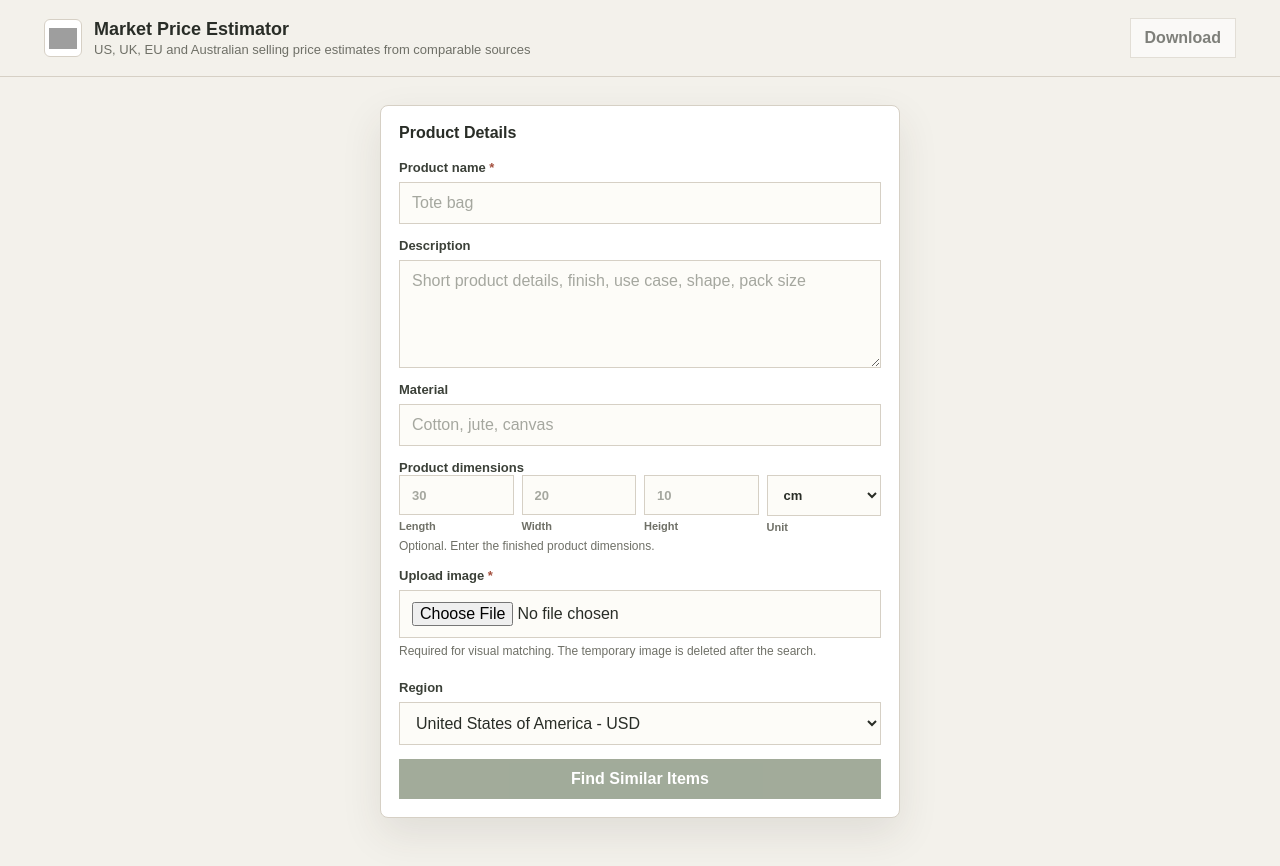
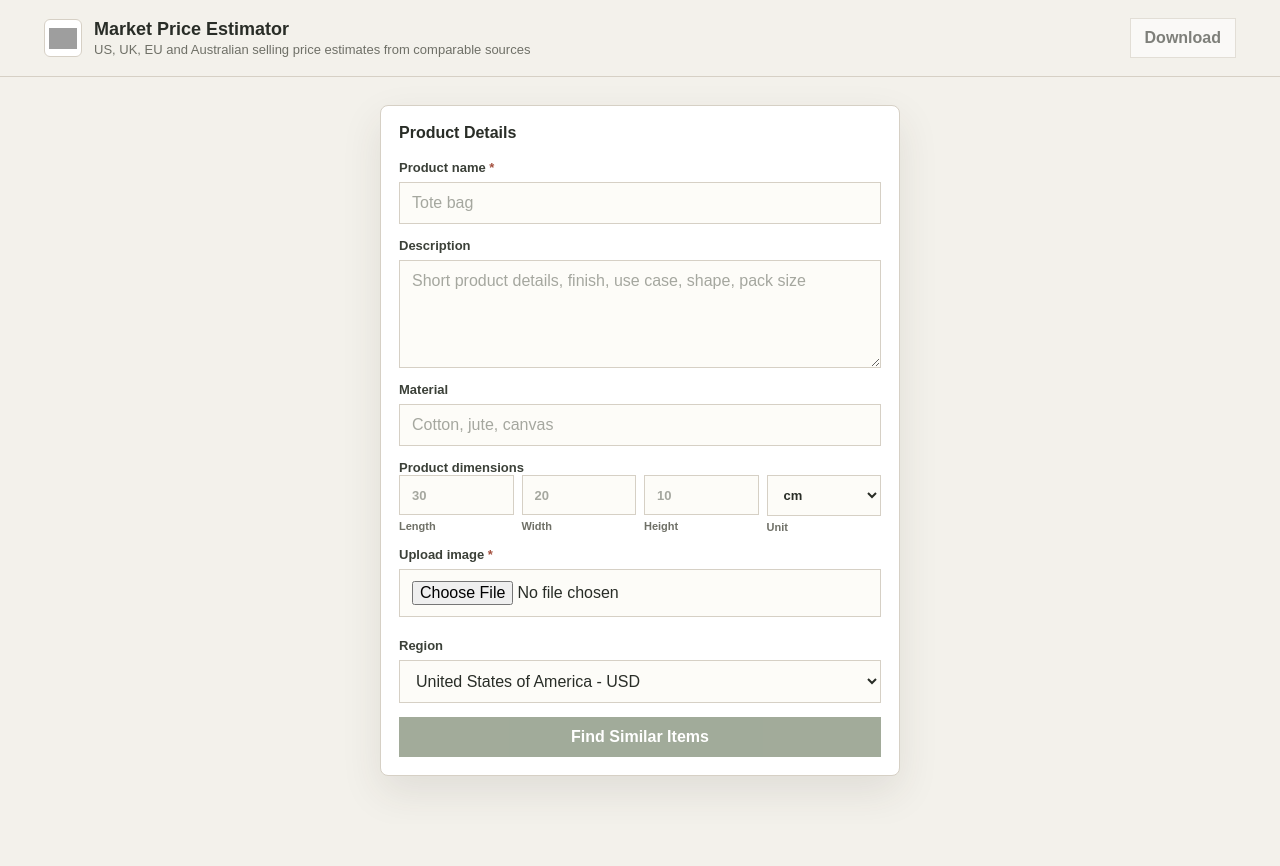
Before and after one commit to purvakshi16/Qalara-Price-Estimate, a Next.js app: page / in a window 1280 px wide. After the commit the page ends 824 px from the top, so only its background shows below. Built offline with nearby package versions, Linux system fonts and the light colour scheme; grey boxes are pictures that could not be loaded.

Commit message:
Remove product form helper text

```diff
--- a/app/page.tsx
+++ b/app/page.tsx
@@ -307,12 +307,10 @@ export default function Home() {
                       <span>Unit</span>
                     </label>
                   </div>
-                  <p className="field-help">Optional. Enter the finished product dimensions.</p>
                 </fieldset>
                 <div className="field">
                   <label htmlFor="productImages">Upload image <span className="required-mark" aria-hidden="true">*</span><span className="sr-only"> required</span></label>
                   <input id="productImages" type="file" accept="image/jpeg,image/png,image/webp" required onChange={(event) => handleImageChange(event.target.files)} />
-                  <p className="field-help">Required for visual matching. The temporary image is deleted after the search.</p>
                   <div className="image-preview-grid" aria-live="polite">
                     {imagePreview ? (
                       <>
```
